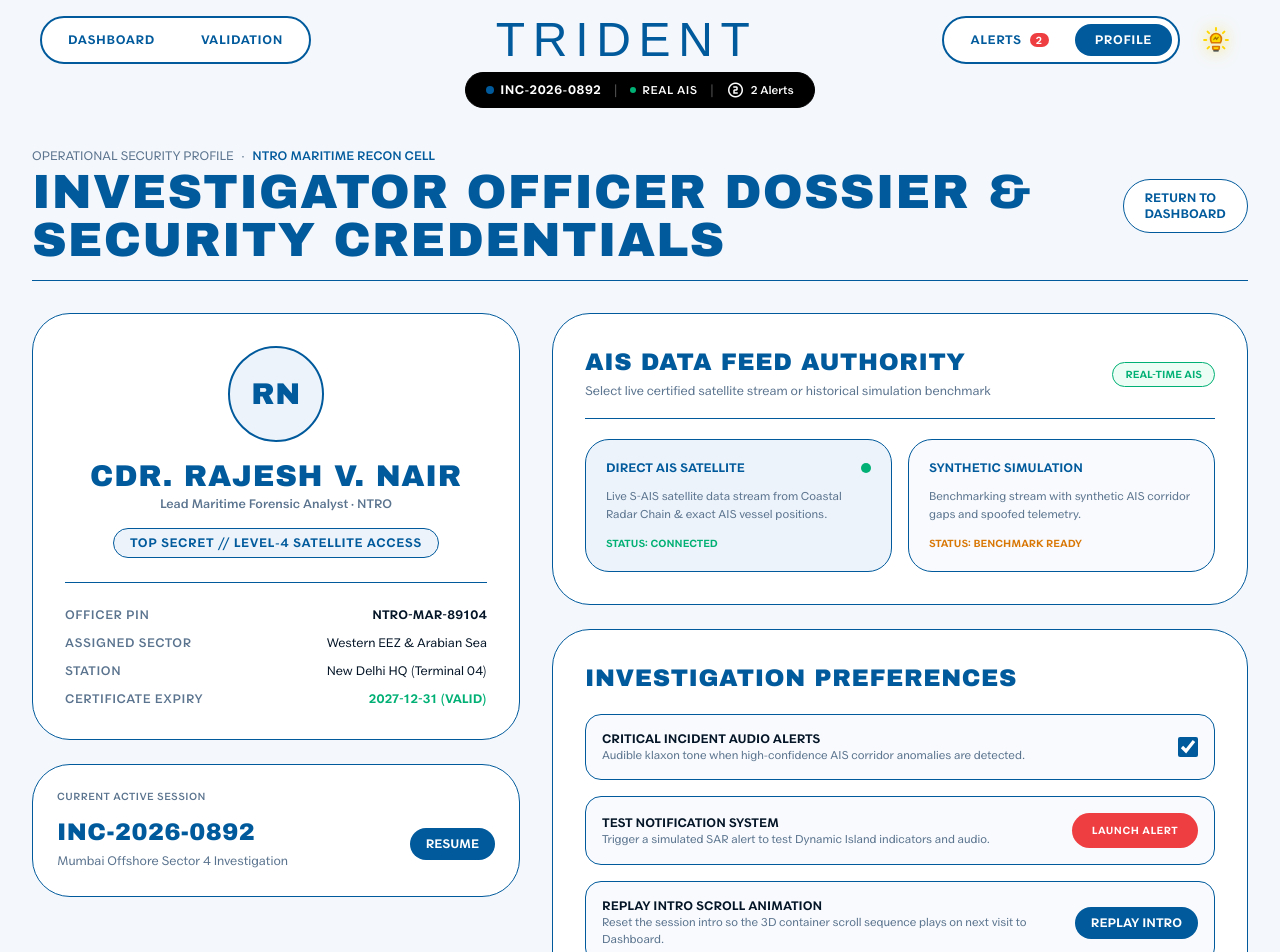
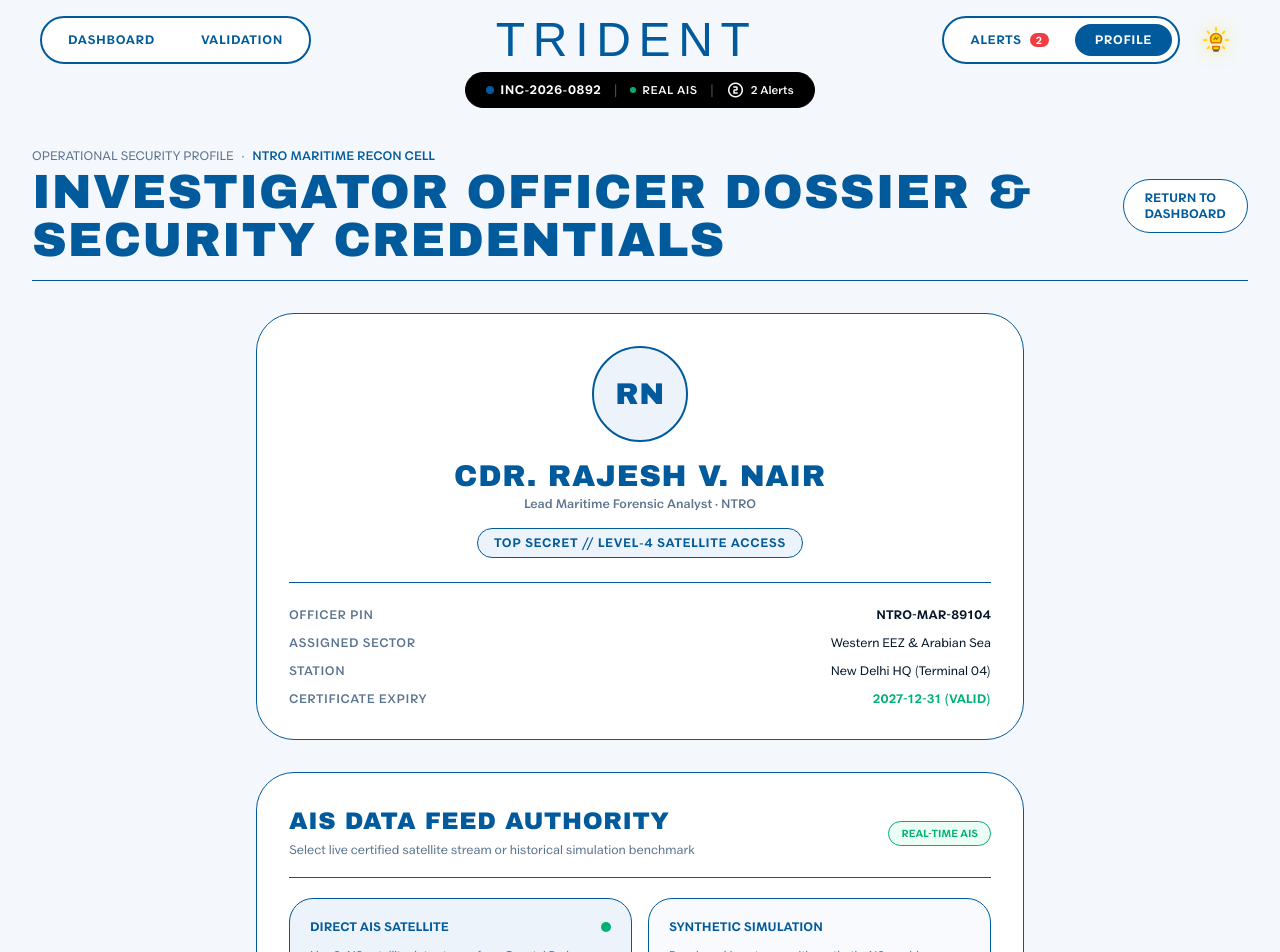
Before and after one commit to kn0wbodyRules/T-R-I-D-E-N-T, a Next.js app in the folder sih_frontend/: page /profile in a window 1280 px wide. Shown: the top 952 px of the page. Built offline with nearby package versions, Linux system fonts and the light colour scheme; a web font is replaced by a local one.

Commit message:
Fix: Remove active session card and center profile layout Shamil SJ

```diff
--- a/sih_frontend/src/app/profile/page.tsx
+++ b/sih_frontend/src/app/profile/page.tsx
@@ -42,9 +42,8 @@ export default function ProfilePage() {
         </div>
       </div>
 
-      <div className="grid grid-cols-1 lg:grid-cols-12 gap-8 flex-1">
-        {/* Left Column: Identity & Security Clearance Card (~40% width) */}
-        <div className="lg:col-span-5 flex flex-col gap-6">
+      <div className="flex flex-col gap-8 flex-1 max-w-3xl mx-auto w-full">
+        {/* Identity & Security Clearance Card */}
         <div className="theme-panel border rounded-[38px] p-8 flex flex-col items-center text-center relative overflow-hidden shadow-xs">
           {/* Officer Avatar Badge */}
           <div className="w-24 h-24 rounded-full bg-[#EDF3FA] border-2 border-[#005A9C] flex items-center justify-center text-[#005A9C] text-3xl font-heading mb-4">
@@ -84,32 +83,6 @@ export default function ProfilePage() {
           </div>
         </div>
 
-          {/* Quick Active Incident Card */}
-          <div className="theme-panel border rounded-[38px] p-6 flex flex-col gap-3 shadow-xs">
-            <span className="text-[10px] theme-text-subtle uppercase tracking-wider font-semibold">
-              CURRENT ACTIVE SESSION
-            </span>
-            <div className="flex items-center justify-between">
-              <div>
-                <span className="font-heading text-2xl text-[#005A9C] block">
-                  {activeIncidentId}
-                </span>
-                <span className="text-xs theme-text-subtle">
-                  Mumbai Offshore Sector 4 Investigation
-                </span>
-              </div>
-              <Link
-                href={`/incident/${activeIncidentId}/intake`}
-                className="px-4 py-2 bg-[#005A9C] hover:bg-[#00477d] text-white text-xs font-bold rounded-full transition-colors"
-              >
-                RESUME
-              </Link>
-            </div>
-          </div>
-        </div>
-
-        {/* Right Column: Security Telemetry & System Preferences (~60% width) */}
-        <div className="lg:col-span-7 flex flex-col gap-6">
         {/* AIS Data Authority Setting */}
         <div className="theme-panel border rounded-[38px] p-8 flex flex-col gap-5 shadow-xs">
           <div className="border-b theme-border pb-4 flex items-center justify-between">
@@ -275,6 +248,5 @@ export default function ProfilePage() {
           </div>
       </div>
     </div>
-    </div>
   );
 }
--- a/sih_frontend/src/components/ui/WordsPreloader.tsx
+++ b/sih_frontend/src/components/ui/WordsPreloader.tsx
@@ -23,9 +23,8 @@ const MOCK_GREETINGS = [
 
 export default function WordsPreloader({
   onComplete,
-}: {
-  onComplete: () => void;
-}) {
+  collegeName,
+}: WordsPreloaderProps) {
   const wordsArray = [...MOCK_GREETINGS, `Welcome Shamil`];
   const [index, setIndex] = useState(0);
   const [isDone, setIsDone] = useState(false);
```
Lines whose indentation alone changed are shown as unchanged.
